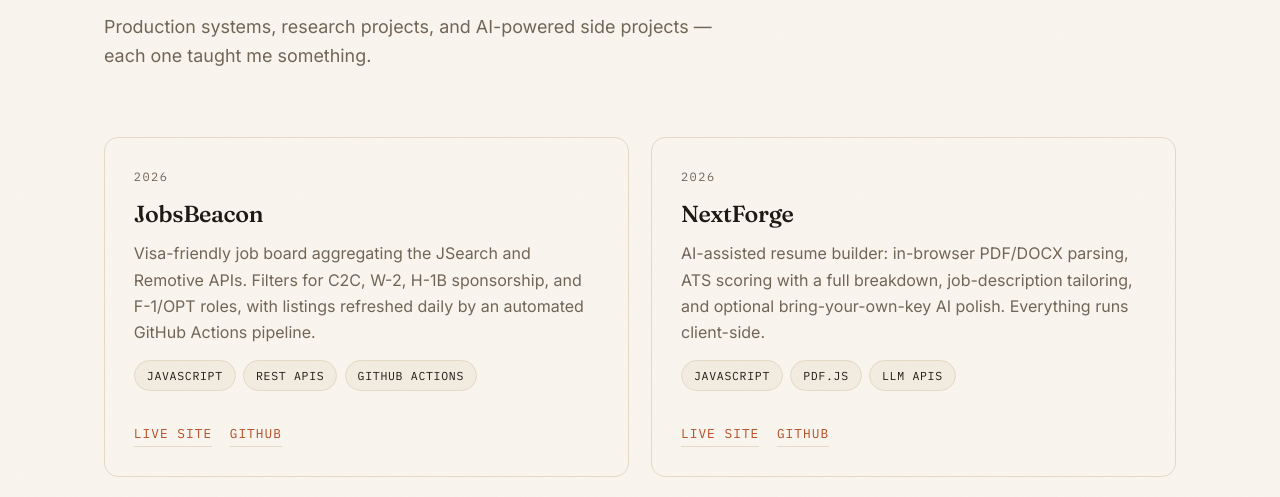
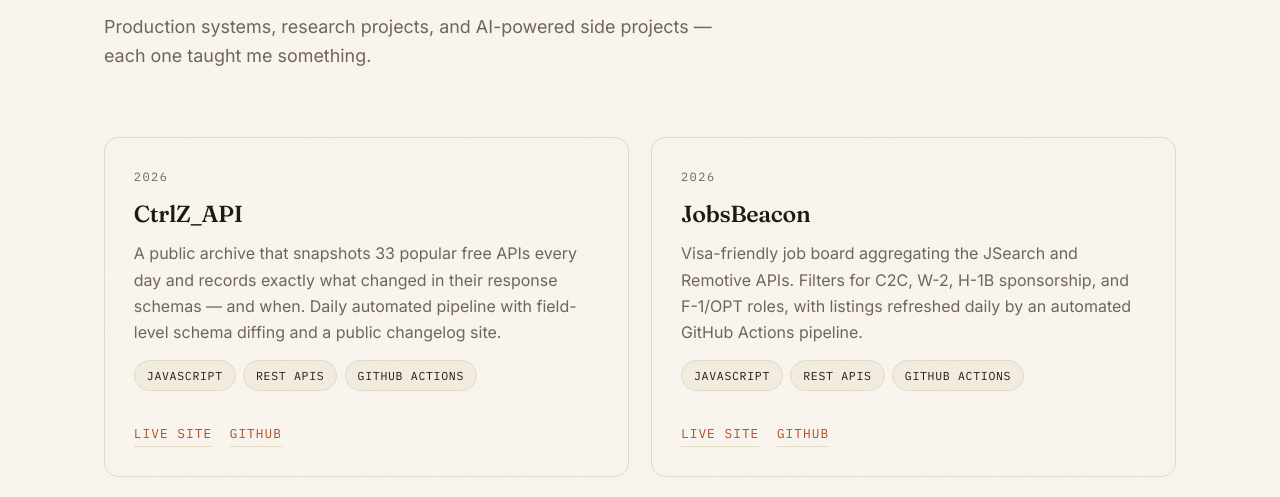
Before and after one commit to k1sh0r3/MyPortfolio, a plain HTML site: page projects.html in a window 1280 px wide. Shown: the part 278-775 px from the top of the page. Drawn offline with Linux system fonts and the light colour scheme.

Commit message:
Add CtrlZ_API project

```diff
--- a/projects.html
+++ b/projects.html
@@ -48,6 +48,20 @@
     <section class="section" style="padding-top:0">
       <div class="wrap">
         <div class="grid cols-2">
+           <article class="card reveal">
+            <p class="date">2026</p>
+            <h3>CtrlZ_API</h3>
+            <p>A public archive that snapshots 33 popular free APIs every day and records exactly what changed in their response schemas — and when. Daily automated pipeline with field-level schema diffing and a public changelog site.</p>
+            <ul class="tags">
+              <li>JavaScript</li><li>REST APIs</li><li>GitHub Actions</li>
+            </ul>
+            <div class="spacer"></div>
+            <div class="card-links">
+              <a href="https://k1sh0r3.github.io/CtrlZ_API/" target="_blank" rel="noopener">Live site</a>
+              <a href="https://github.com/k1sh0r3/CtrlZ_API" target="_blank" rel="noopener">GitHub</a>
+            </div>
+          </article>
+
           <article class="card reveal">
             <p class="date">2026</p>
             <h3>JobsBeacon</h3>
```
